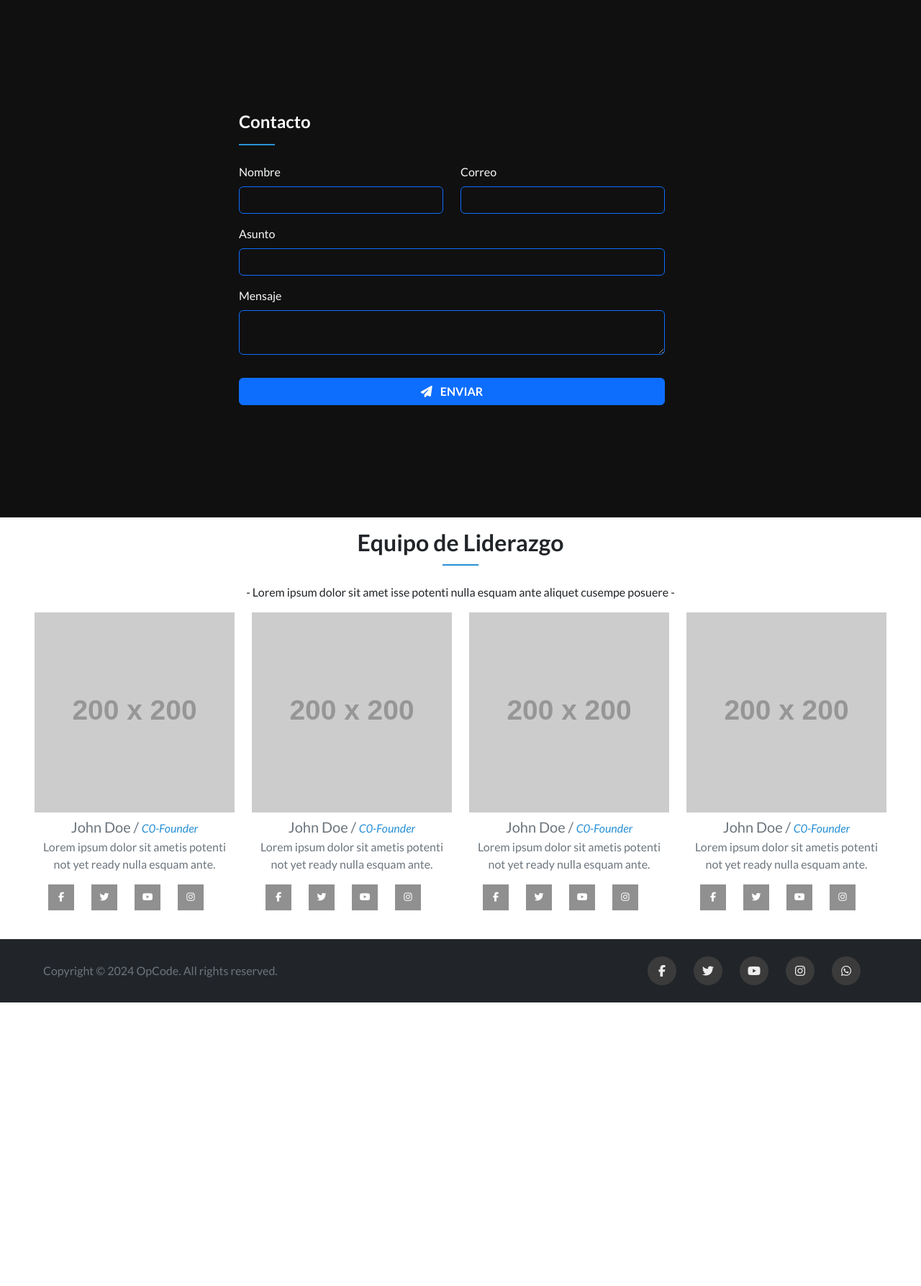
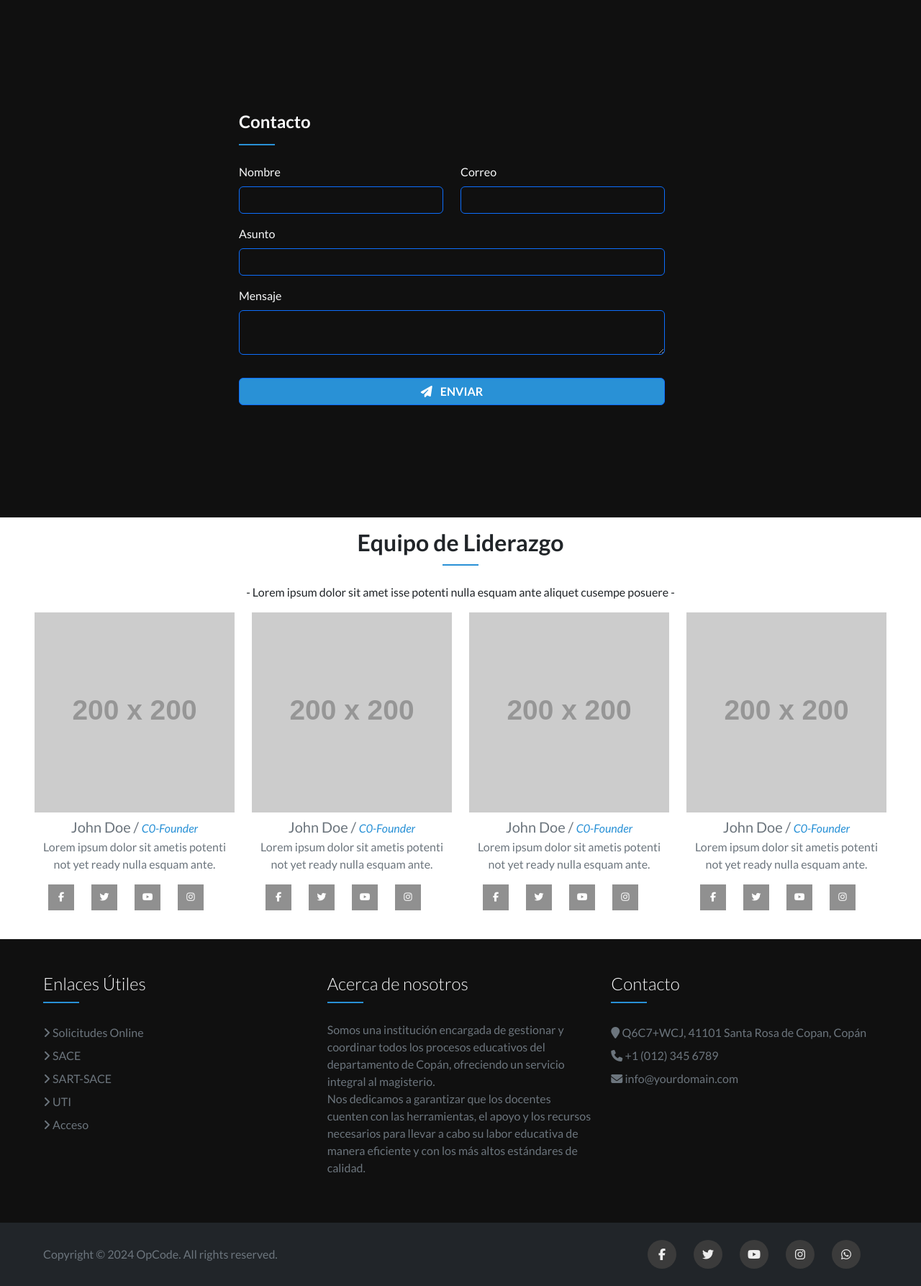
Before and after one commit to OPCODE7/departamentalcopan, a PHP site: page /departamentalcopan/ in a window 1280 px wide. Shown: the part 1967-3754 px from the top of the page at 72% size. Before the commit the page ends 3360 px from the top, so only its background shows below. Run offline with PHP 8.4, Linux system fonts and the light colour scheme; grey boxes labelled with a size stand in for pictures from a placeholder-image service; some libraries are stand-ins or nearby versions.

Commit message:
Updating the footer

```diff
--- a/app/views/layout.view.php
+++ b/app/views/layout.view.php
@@ -5,6 +5,8 @@ require_once("app/config/Env.php");
 
 $route = new Routes();
 $env = new Env();
+
+$APP_URL = $env->APP_URL;
 
 $userData = "";
 
@@ -140,7 +142,7 @@ $titleFormat = strtoupper($replaceSlashUrl);
                     </div>
                 </div>
             </nav>
-            <div class="progress-container">
+            <div class="progress-container z-2">
                 <div class="progress-bar" id="progressBar"></div>
             </div>
         </header>
@@ -169,10 +171,40 @@ $titleFormat = strtoupper($replaceSlashUrl);
 
             </section>
         </main>
-        <span class="fa-solid fa-arrow-up text-white text-decoration-none rounded-circle bg-primary d-flex align-items-center justify-content-center position-fixed cursor-pointer z-3 visually-hidden" style="width: 3em;height: 3em;bottom: 10vh;right: 3vh;" id="go-top"></span>
+        <span class="fa-solid fa-arrow-up text-white text-decoration-none rounded-circle bg-blue d-flex align-items-center justify-content-center position-fixed cursor-pointer z-3 visually-hidden" style="width: 3em;height: 3em;bottom: 10vh;right: 3vh;" id="go-top"></span>
 
-        <footer class="footer-bg w-100 text-secondary mt-4 px-md-5 bg-dark">
-            <div class="row align-items-center  m-0 py-4">
+        <footer class="footer-bg w-100 text-secondary mt-4">
+            <div class="row bg-very-dark px-md-5 w-100 mx-0 py-5">
+                <div class="col-12 col-md-4 mt-5 mt-md-0">
+                    <h4 class="text-light fw-light uppercase">Enlaces Útiles</h4>
+                    <div class="title-line color"></div>
+                    <ul class="list-unstyled lh-lg">
+                        <li><a href="<?php echo $APP_URL ?>sace/onlineapplications" class="text-decoration-none text-secondary fs-6"><i class="fa fa-angle-right fs-6"></i> Solicitudes Online</a></li>
+                        <li><a href="https://sace.se.gob.hn/" target="_blank" class="text-decoration-none text-secondary fs-6"><i class="fa fa-angle-right fs-6"></i> SACE</a></li>
+                        <li><a href="<?php echo $APP_URL ?>sace/sartsace" class="text-decoration-none text-secondary fs-6"><i class="fa fa-angle-right fs-6"></i> SART-SACE</a></li>
+                        <li><a href="#" class="text-decoration-none text-secondary fs-6"><i class="fa fa-angle-right fs-6"></i> UTI</a></li>
+                        <li><a href="<?php echo $APP_URL ?>login" class="text-decoration-none text-secondary fs-6"><i class="fa fa-angle-right fs-6"></i> Acceso</a></li>
+                    </ul>
+                </div>
+                <div class="col-12 col-md-4 mt-5 mt-md-0">
+                    <h4 class="text-light fw-light uppercase">Acerca de nosotros</h4>
+                    <div class="title-line color"></div>
+                    <p class="m-bottom3">Somos una institución encargada de gestionar y coordinar todos los procesos educativos del departamento de Copán, ofreciendo un servicio integral al magisterio.
+                        <br>
+                        Nos dedicamos a garantizar que los docentes cuenten con las herramientas, el apoyo y los recursos necesarios para llevar a cabo su labor educativa de manera eficiente y con los más altos estándares de calidad.
+                    </p>
+                </div>
+                <div class="col-12 col-md-4 mt-5 mt-md-0">
+                    <h4 class="text-light fw-light uppercase">Contacto</h4>
+                    <div class="title-line color"></div>
+                    <ul class="list-unstyled lh-lg">
+                        <li><i class="fa fa-map-marker"></i> Q6C7+WCJ, 41101 Santa Rosa de Copan, Copán</li>
+                        <li><i class="fa fa-phone"></i> +1 (012) 345 6789</li>
+                        <li><i class="fa fa-envelope"></i> info@yourdomain.com</li>
+                    </ul>
+                </div>
+            </div>
+            <div class="row align-items-center m-0 py-4 bg-dark px-md-5 w-100">
                 <div class="col-12 col-md-6 text-center text-md-start mb-4 mb-md-0"> Copyright © 2024 OpCode. All rights reserved. </div>
                 <div class="col-12 col-md-6 text-center">
                     <ul class="social-icons-footer list-unstyled d-flex align-items-center justify-content-center justify-content-md-end m-0">
--- /dev/null
+++ b/app/views/sace/sartsace.view.php
@@ -0,0 +1 @@
+<h1>Hola desde SART-SACE</h1>
--- a/public/css/custom_styles/styles.css
+++ b/public/css/custom_styles/styles.css
@@ -38,6 +38,14 @@ body {
 
 .cursor-pointer {
   cursor: pointer;
+}
+
+.bg-blue {
+  background-color: var(--blue);
+}
+
+.bg-very-dark {
+  background-color: var(--very-dark);
 }
 
 /* SLIDER TOP HOME */
@@ -179,7 +187,6 @@ body {
   position: absolute;
   bottom: 0;
   left: 0;
-  z-index: 1000;
 }
 .progress-bar {
   height: 5px;
```
